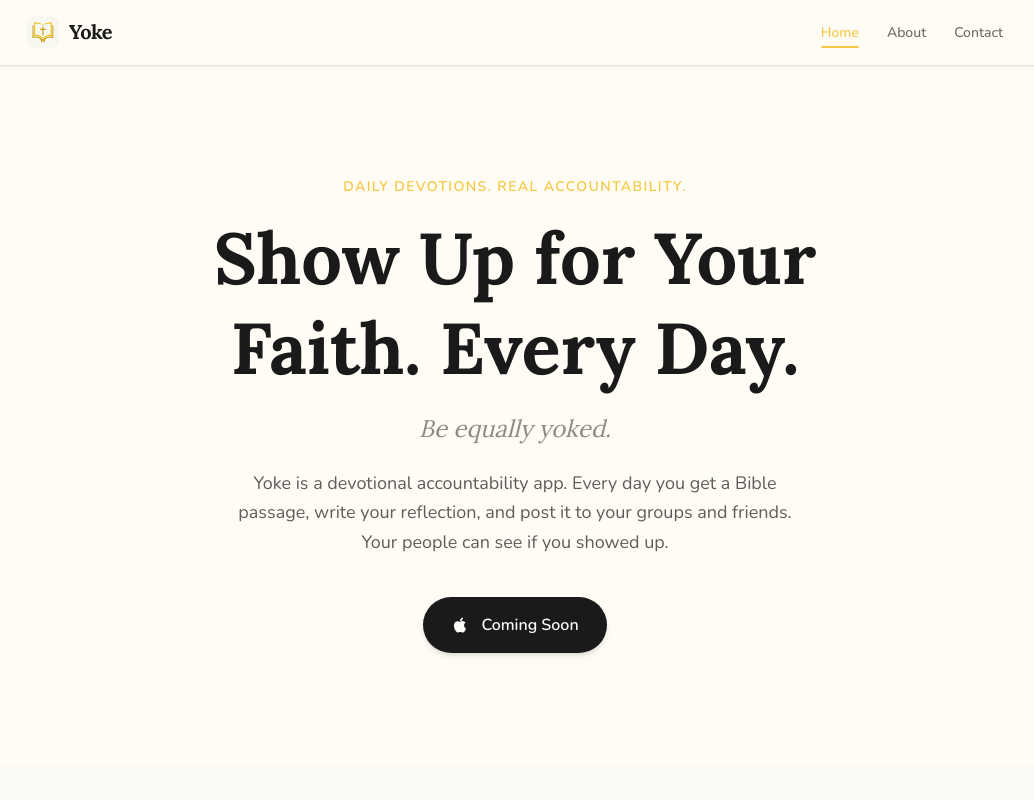
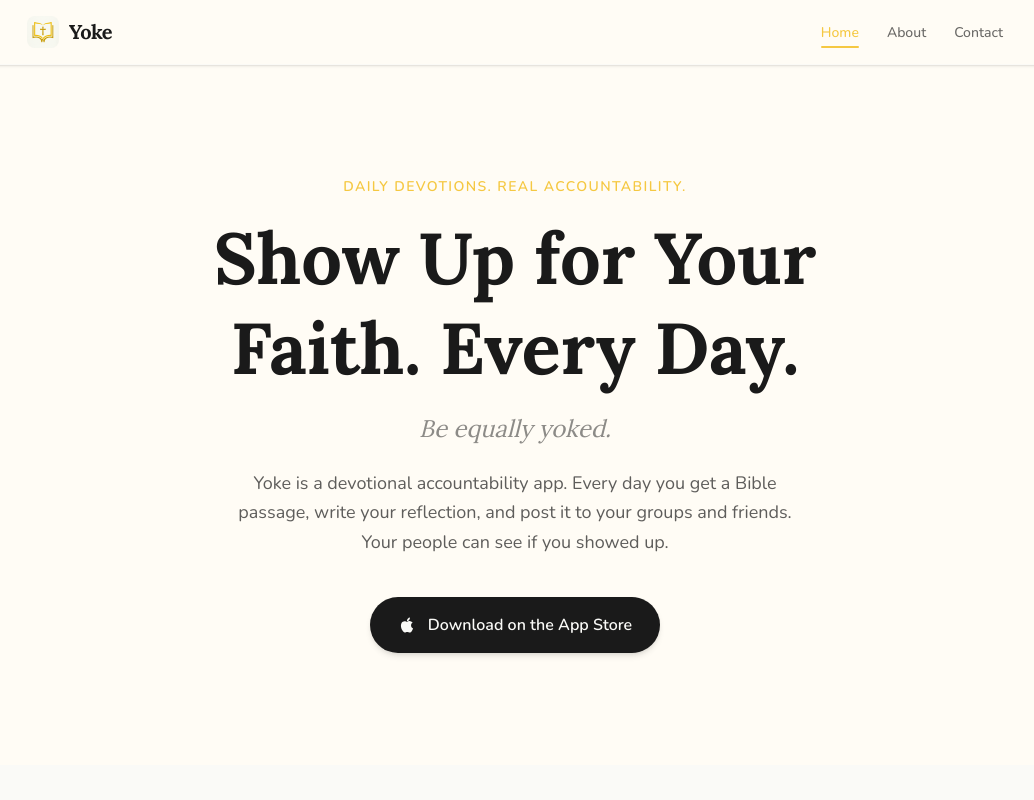
Before and after one commit to RayKang8/yoke-web, a Next.js app: page / in a window 1280 px wide. Shown: the top 800 px of the page, without its empty margins (125-1159 px from the left). Built offline with nearby package versions, Linux system fonts and the light colour scheme.

Commit message:
Update page.tsx

```diff
--- a/app/page.tsx
+++ b/app/page.tsx
@@ -41,12 +41,14 @@ function Hero() {
 function AppStoreButton() {
   return (
     <a
-      href="#"
+      href="https://apps.apple.com/us/app/yoke-faith-together/id6764186352"
+      target="_blank"
+      rel="noopener noreferrer"
       aria-label="Download on the App Store"
       className="inline-flex items-center gap-3 bg-charcoal text-cream font-body font-semibold px-7 py-4 rounded-full text-base hover:bg-charcoal/85 transition-all shadow-md"
     >
       <AppleIcon />
-      <span>Coming Soon</span>
+      <span>Download on the App Store</span>
     </a>
   );
 }
```
